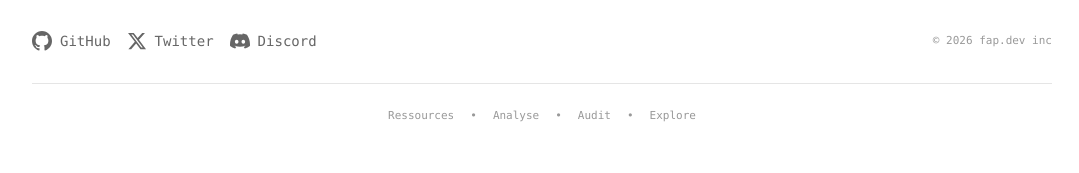
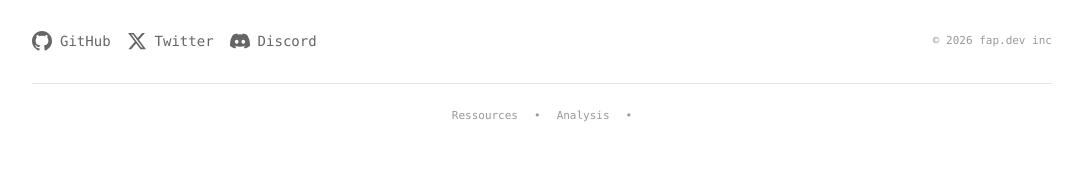
Before and after one commit to OrgaFAP/fap.dev, a Django app: template website/templates/website/analysis.html in a window 1280 px wide. Shown: the part 1528-1701 px from the top of the page, without its empty margins (98-1177 px from the left). Run offline with Django 5.2, Linux system fonts and the light colour scheme; the template is opened without the code that fills it, so the values that code supplies are empty; some libraries are stand-ins or nearby versions.

Commit message:
Change word Analyse into Analysis

```diff
--- a/website/templates/website/footer.html
+++ b/website/templates/website/footer.html
@@ -41,13 +41,10 @@
         <!-- Additional Footer Links -->
         <div class="mt-8 pt-6 border-t border-[var(--separator)]">
             <div class="flex flex-wrap justify-center gap-4 text-[11px] font-mono text-[var(--text-tertiary)]">
-                <a href="/features" class="hover:text-[var(--foreground)] transition-colors">Ressources</a>
+                <a href="/ressource" class="hover:text-[var(--foreground)] transition-colors">Ressources</a>
                 <span>•</span>
-                <a href="/analysis" class="hover:text-[var(--foreground)] transition-colors">Analyse</a>
+                <a href="/analysis" class="hover:text-[var(--foreground)] transition-colors">Analysis</a>
                 <span>•</span>
-                <a href="/audit" class="hover:text-[var(--foreground)] transition-colors">Audit</a>
-                <span>•</span>
-                <a href="/explore" class="hover:text-[var(--foreground)] transition-colors">Explore</a>
             </div>
         </div>
     </div>
```
